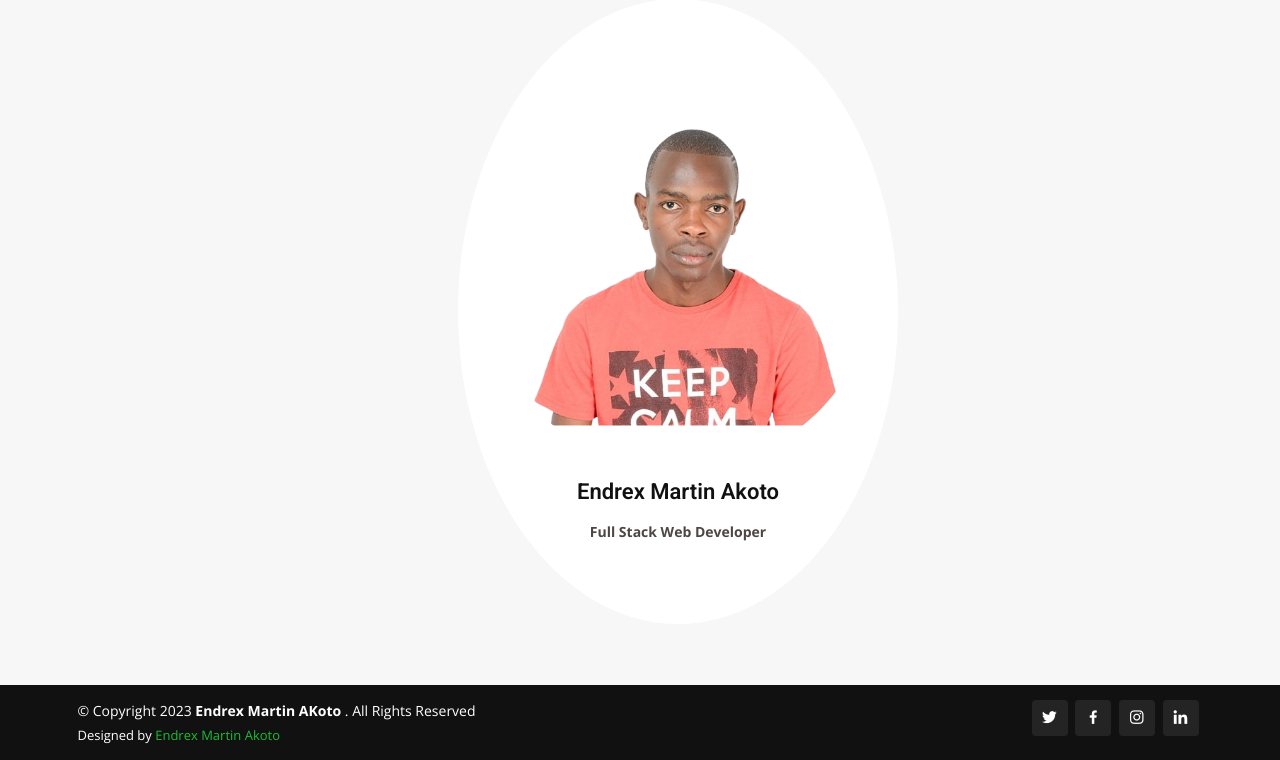
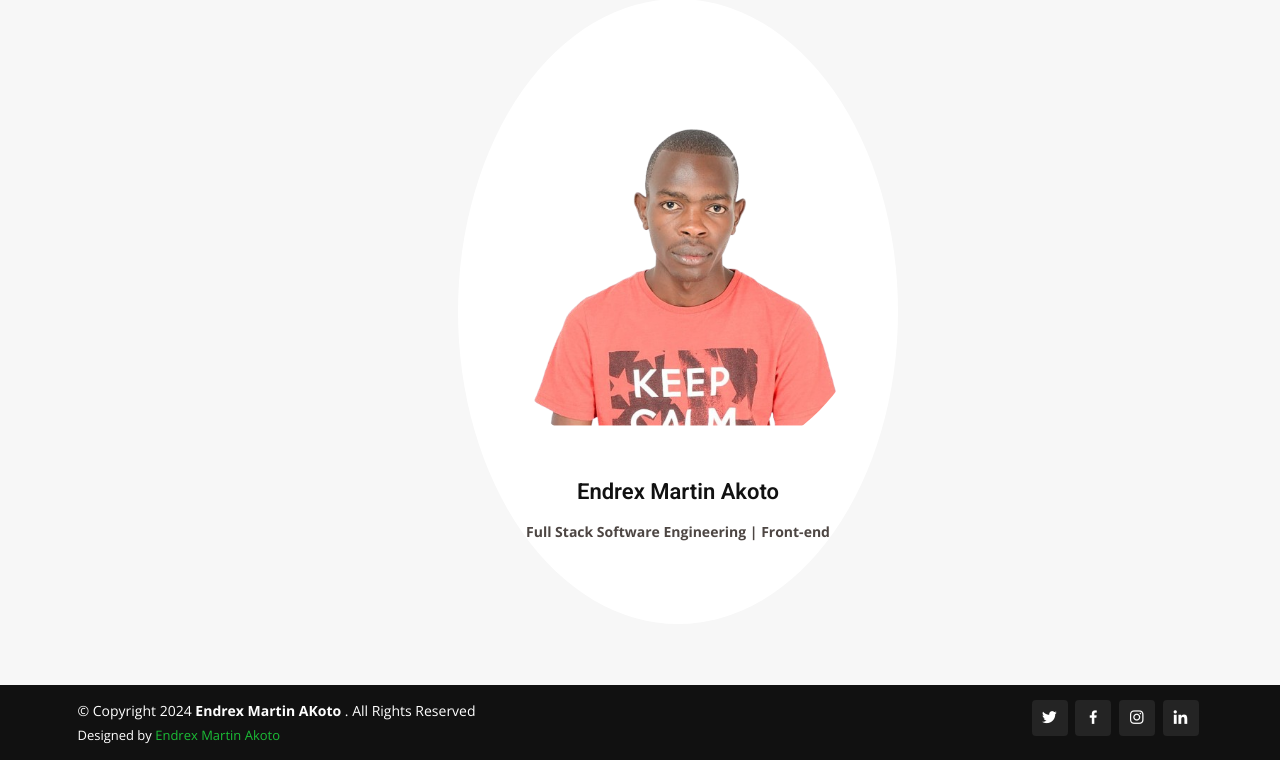
Before and after one commit to EndrexAkoto/github_stats_app, a Flask app: page / in a window 1280 px wide. Shown: the part 1947-2707 px from the top of the page. Run offline with Flask 3, Linux system fonts and the light colour scheme; some libraries are stand-ins or nearby versions.

Commit message:
updates to copyright

```diff
--- a/templates/index.html
+++ b/templates/index.html
@@ -181,7 +181,7 @@
                 </div>
                 <div class="text-container">
                     <h4><a href="">Endrex Martin Akoto</a></h4>
-                    <p><b>Full Stack Web Developer</b></p>
+                    <p><b>Full Stack Software Engineering | Front-end</b></p>
                 </div>
             </div>
         </div>
@@ -198,7 +198,7 @@
     <div class="container d-md-flex py-4">
       <div class="me-md-auto text-center text-md-start">
         <div class="copyright">
-        &copy; Copyright 2023 <strong><span>Endrex Martin AKoto </span></strong>. All Rights Reserved
+        &copy; Copyright 2024 <strong><span>Endrex Martin AKoto </span></strong>. All Rights Reserved
         </div>
         <div class="credits">
           <!-- All the links in the footer should remain intact. -->
```
Also changed, not shown: 1 other file.
